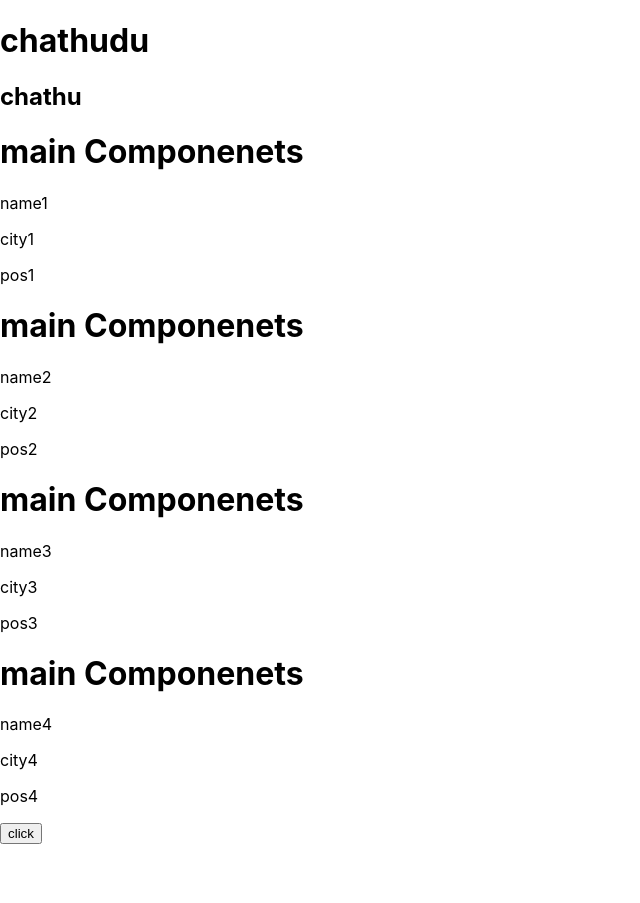
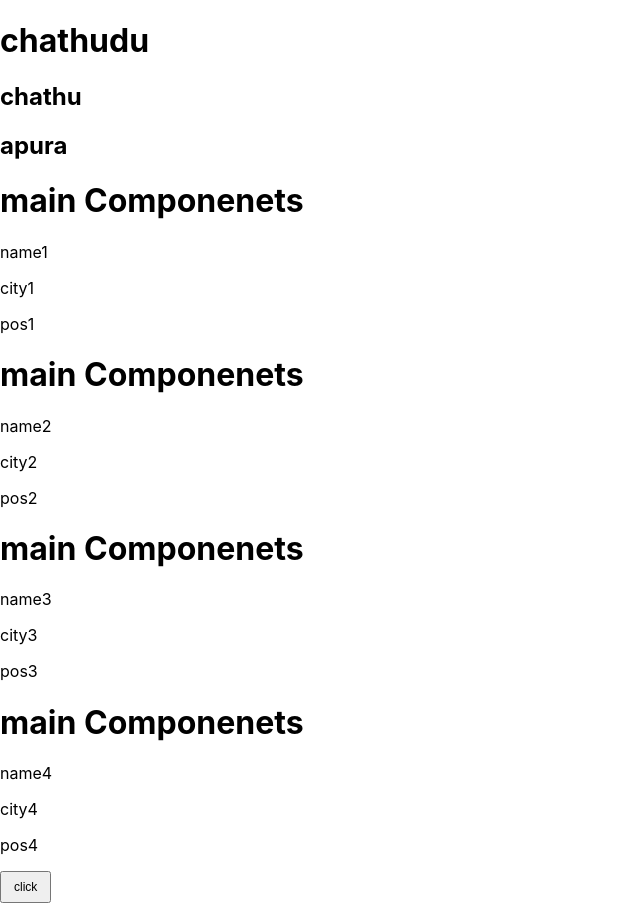
Before and after one commit to IT20253912/testtwo, a React (Create React App) app: page / in a window 1280 px wide. Shown: the whole page, without its empty margins (0-640 px from the left). Before the commit the page ends 844 px from the top, so only its background shows below. Built offline with nearby package versions, Linux system fonts and the light colour scheme.

Commit message:
complete

```diff
--- a/src/App.js
+++ b/src/App.js
@@ -4,21 +4,7 @@ import React, { useEffect, useState } from "react";
 import Main from './Components/Main';
 import myData from './Data/myData';
 
-
-const Test = myData.map(({id, name,city,position}) => {
-  return (
-    <Main key={id} name={name} city={city} position={position}/>
-  );
-})
-
-
-
-
 function App() {
-
-  // const name = 'saman'
-
-//
 
 const [name, setname] = useState({
   sname: "chathu",
@@ -26,25 +12,51 @@ const [name, setname] = useState({
   position: "web developer"
 })
 
+const [myDataState, setmyDataState] = useState(myData)
+
  const click = () =>{
   // setname("smana")
   setname({
     ...name,
-    sname:"fuck"
+    sname:"fuck",
+    city:"newCity"
   })
+
+  setmyDataState([
+    ...myDataState,
+    {
+      id:'5',
+      name:'name5',
+      city:'city5',
+      position:'pos5'
+    }
+  ])
+
  }
 
  console.log(name)
+ console.log(myDataState)
 
-
+ const Test = myDataState.map(({id, name,city,position},index) => {
+  return (
+    <Main key={id+index} name={name} city={city} position={position}/>
+  );
+})
 
   return (
     <div>
       <h1>chathudu</h1>
       <h2>{name.sname}</h2>
+      <h2>{name.city}</h2>
       {/* <Main /> */}
       {Test}
       <button
+
+      style={{
+        fontSize:"12px",
+        order: "1px solid red",
+        padding: "7px 12px",
+    }}
 
       onClick={click}
       >
```
